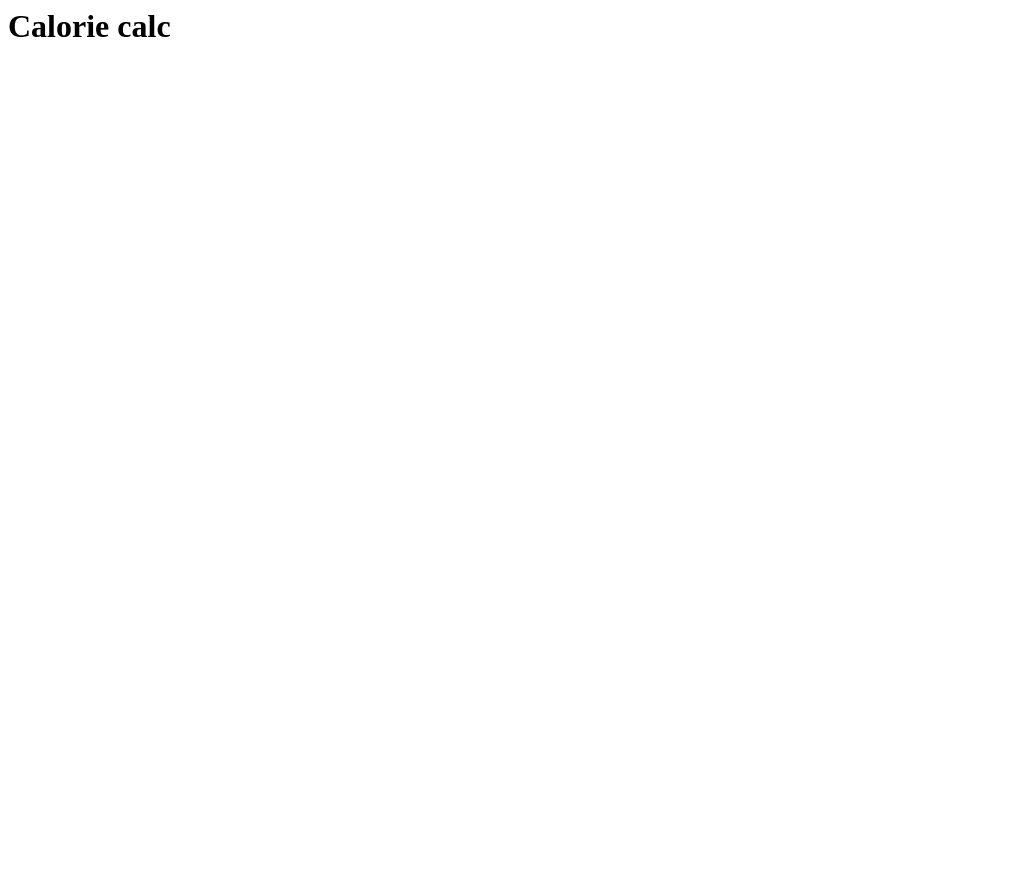
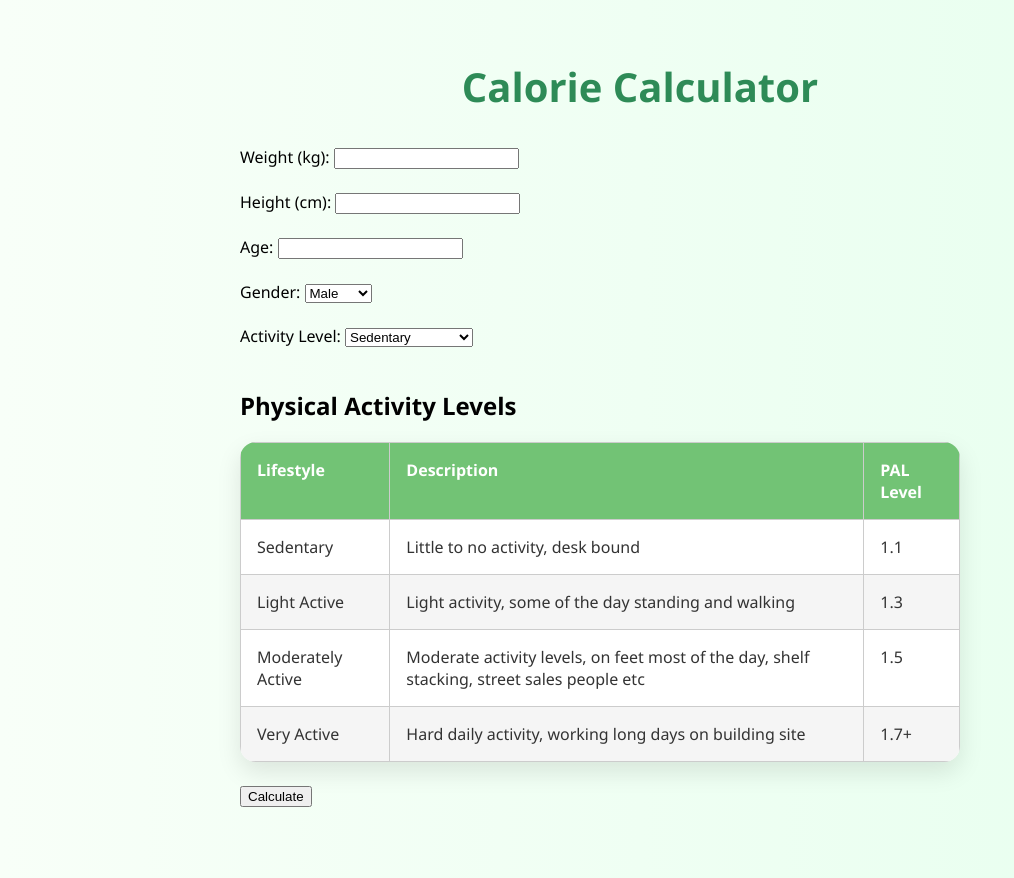
Before and after one commit to zogerreng/1530-Fitness-App, a plain HTML site: page templates/calorie-calculator.html in a window 1280 px wide. Shown: the whole page, without its empty margins (0-1014 px from the left). Before the commit the page ends 800 px from the top, so only its background shows below. Drawn offline with Linux system fonts and the light colour scheme.

Commit message:
calorie calculator

```diff
--- /dev/null
+++ b/static/css/calorie-calculator.css
@@ -0,0 +1,46 @@
+body {
+    margin: 0;
+    font-family: 'Segoe UI', Tahoma, Geneva, Verdana, sans-serif;
+    background: linear-gradient(to right, #f8fff8, #e6ffee);
+    min-height: 100vh;
+    display: flex;
+    flex-direction: column;
+    align-items: center;
+    padding: 2rem;
+  }
+
+  h1 {
+    color: #2e8b57;
+    text-align: center;
+    margin-bottom: 2rem;
+    font-size: 2.5rem;
+  }
+
+  table {
+    border-collapse: collapse;
+    width: 90%;
+    max-width: 800px;
+    background-color: white;
+    box-shadow: 0 10px 25px rgba(0, 0, 0, 0.1);
+    border-radius: 1rem;
+    overflow: hidden;
+  }
+
+  th, td {
+    padding: 1rem;
+    text-align: left;
+    border: 1px solid #ccc;
+    font-size: 1rem;
+    color: #333;
+    vertical-align: top;
+  }
+
+  th {
+    background-color: #72c375;
+    color: white;
+    font-weight: bold;
+  }
+
+  tr:nth-child(even) {
+    background-color: #f5f5f5;
+  }
--- a/templates/calorie-calculator.html
+++ b/templates/calorie-calculator.html
@@ -1 +1,96 @@
-<h1>Calorie calc</h1>
+<!DOCTYPE html>
+<html lang="en">
+<head>
+    <meta charset="UTF-8">
+    <meta name="viewport" content="width=device-width, initial-scale=1.0">
+    <link rel="stylesheet" href="../static/css/calorie-calculator.css">
+    <title>Calorie Calculator</title>
+</head>
+<body>
+    <h1>Calorie Calculator</h1>
+    <form id="calorieForm">
+        <label for="weight">Weight (kg):</label>
+        <input type="number" id="weight" required>
+        <br>
+
+        <br>
+        <label for="height">Height (cm):</label>
+        <input type="number" id="height" required>
+        <br>
+
+        <br>
+        <label for="age">Age:</label>
+        <input type="number" id="age" required>
+        <br>
+
+        <br>
+        <label for="gender">Gender:</label>
+        <select id="gender" required>
+            <option value="male">Male</option>
+            <option value="female">Female</option>
+        </select>
+        <br>
+
+        <br>
+        <label for="activity">Activity Level:</label>
+        <select id="activity" required>
+            <option value="1.1">Sedentary</option>
+            <option value="1.3">Lightly Active</option>
+            <option value="1.5">Moderately Active</option>
+            <option value="1.7">Very Active</option>
+        </select>
+        <br>
+
+        <br>
+        <h2>Physical Activity Levels</h2>
+        <table>
+            <thead>
+                <tr>
+                <th>Lifestyle</th>
+                <th>Description</th>
+                <th>PAL Level</th>
+                </tr>
+            </thead>
+
+            <tbody>
+                <tr>
+                <td>Sedentary</td>
+                <td>Little to no activity, desk bound</td>
+                <td>1.1</td>
+                </tr>
+
+                <tr>
+                <td>Light Active</td>
+                <td>
+                    Light activity, some of the day standing and walking
+                </td>
+                <td>1.3</td>
+                </tr>
+
+                <tr>
+                <td>Moderately Active</td>
+                <td>
+                    Moderate activity levels, on feet most of the day, shelf stacking, street sales people etc
+                </td>
+                <td>1.5</td>
+                </tr>
+
+                <tr>
+                <td>Very Active</td>
+                <td>
+                    Hard daily activity, working long days on building site
+                </td>
+                <td>1.7+</td>
+                </tr>
+            </tbody>
+        </table>
+
+        <br>
+        <button type="submit">Calculate</button>
+    </form>
+
+    <h2 id="result"></h2>
+
+    <script src="{{ url_for('static', filename='js/calorie-calculator.js') }}"></script>
+</body>
+</html>
```
Also changed, not shown: static/js/calorie-calculator.js (added, +25 -0 lines), static/js/calore-calculator.js (deleted), 1 other file.
